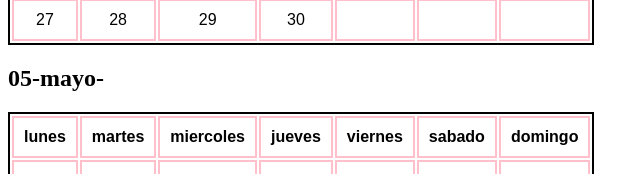
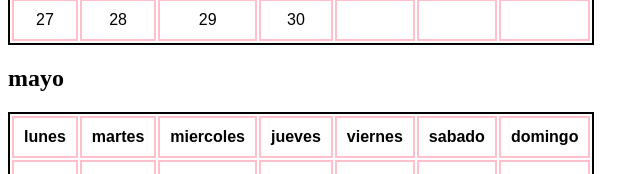
Before and after one commit to maitena2604-pixel/clase-n-2, a plain HTML site: page calendario.html in a window 1280 px wide. Shown: the part 1406-1580 px from the top of the page, 0-640 px from the left. Drawn offline with Linux system fonts and the light colour scheme.

Commit message:
Change header from '05-mayo' to 'mayo'

```diff
--- a/calendario.html
+++ b/calendario.html
@@ -244,7 +244,7 @@
             <td></td>
         </tr>
     </table>
-    <h2>05-mayo-</h2>
+    <h2>mayo</h2>
     <table>
         <tr>
             <th>lunes</th>
```
